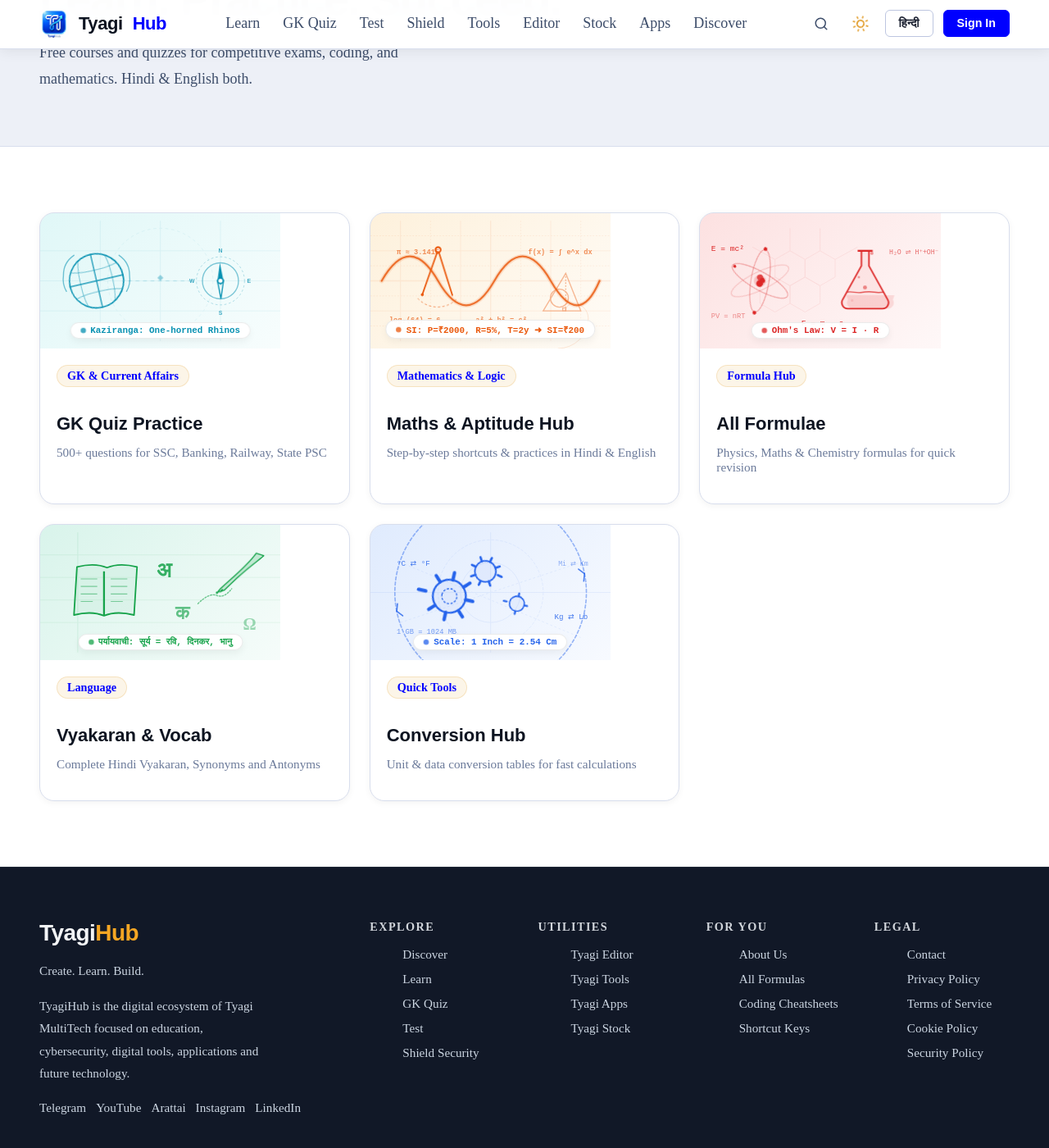
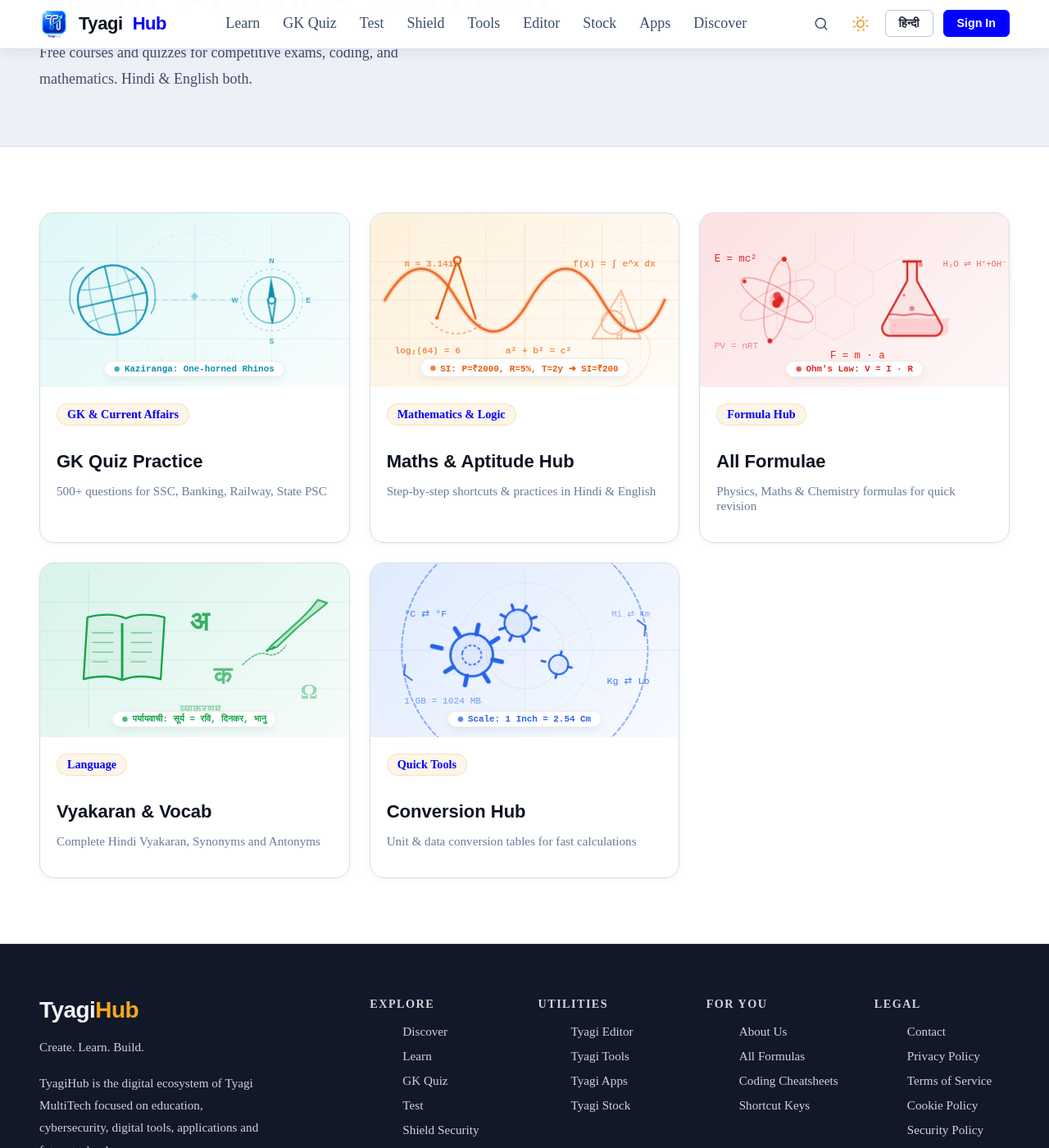
Before and after one commit to HimanshuTyagiJi/TyagiHub, a Jekyll site: the page built from learn/index.html, in a window 1280 px wide and 1400 px high, scrolled down 240 px. Shown: the whole window at 82% size. Built offline with Jekyll 4.4.1, drawn with Linux system fonts in a browser that asks for light colours.

Commit message:
Update index.html

```diff
--- a/learn/index.html
+++ b/learn/index.html
@@ -39,7 +39,7 @@ keywords: "free online learning India, GK quiz, coding tutorial Hindi, maths pra
     display: flex;
     align-items: center;
     justify-content: center;
-    height: 165px;
+
     position: relative;
     overflow: hidden;
   }
```
